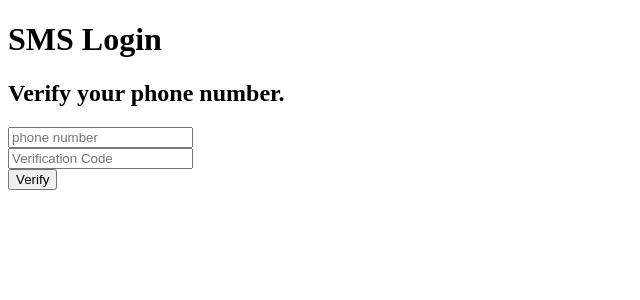
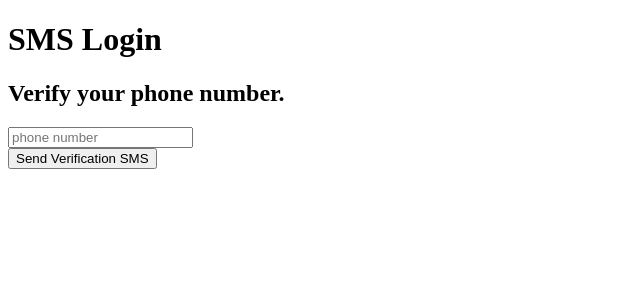
Before and after one commit to wwwkimminja/NextJS_carrot-market, a Next.js app: page /sms in a window 1280 px wide. Shown: the top 300 px of the page, without its empty margins (0-640 px from the left). Built offline with nearby package versions, Linux system fonts and the light colour scheme.

Commit message:
feat: smsVerification

```diff
--- /dev/null
+++ b/app/sms/actions.ts
@@ -0,0 +1,49 @@
+"use server";
+import { z } from "zod";
+import validator from "validator";
+import { redirect } from "next/navigation";
+
+const phoneSchema = z
+  .string()
+  .trim()
+  .refine((phone) => validator.isMobilePhone(phone, "ja-JP"), "Wrong phone format");
+const tokenSchema = z.coerce
+  .number()
+  .min(100000, "must be a six-digit number")
+  .max(999999, "must be a six-digit number.");
+
+interface ActionState {
+  token: boolean;
+}
+
+export const smsVerification = async (prevState: ActionState, formData: FormData) => {
+  const phone = formData.get("phone");
+  const token = formData.get("token");
+  console.log("phone", phone, "token", token);
+
+  if (!prevState.token) {
+    const result = phoneSchema.safeParse(phone);
+
+    if (!result.success) {
+      return {
+        token: false,
+        error: result.error.flatten(),
+      };
+    } else {
+      return {
+        token: true,
+      };
+    }
+  } else {
+    const result = tokenSchema.safeParse(token);
+
+    if (!result.success) {
+      return {
+        token: false,
+        error: result.error.flatten(),
+      };
+    } else {
+      redirect("/");
+    }
+  }
+};
--- a/app/sms/page.tsx
+++ b/app/sms/page.tsx
@@ -1,19 +1,47 @@
-import Link from "next/link";
+"use client";
 import React from "react";
-import Input from "../components/input";
-import Button from "../components/button";
+import Input from "@/components/input";
+import Button from "@/components/button";
+import { smsVerification } from "./actions";
+import { useFormState } from "react-dom";
+import { error } from "console";
+
+const initialState = {
+  token: false,
+  error: undefined,
+};
 
 export default function SMSLogin() {
+  const [state, action] = useFormState(smsVerification, initialState);
   return (
     <div className="flex flex-col gap-10 py-8 px-6">
       <div className="flex flex-col gap-2 *:font-medium">
         <h1 className="text-2xl">SMS Login</h1>
         <h2 className="text-xl">Verify your phone number.</h2>
       </div>
-      <form className="flex flex-col gap-3">
-        <Input name="email" type="number" placeholder="phone number" required={true} errors={[]} />
-        <Input name="verification-code" type="number" placeholder="Verification Code" required={true} errors={[]} />
-        <Button text="Verify" />
+      <form action={action} className="flex flex-col gap-3">
+        {state.token ? (
+          <Input
+            key="token"
+            name="token"
+            type="number"
+            placeholder="Verification Code"
+            required
+            min={100000}
+            max={999999}
+            errors={state.error?.formErrors}
+          />
+        ) : (
+          <Input
+            key="phone"
+            name="phone"
+            type="text"
+            placeholder="phone number"
+            required
+            errors={state.error?.formErrors}
+          />
+        )}
+        <Button text={state.token ? "Verify Token" : "Send Verification SMS"} />
       </form>
     </div>
   );
```
